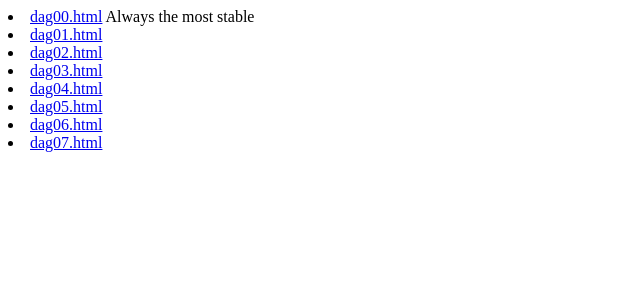
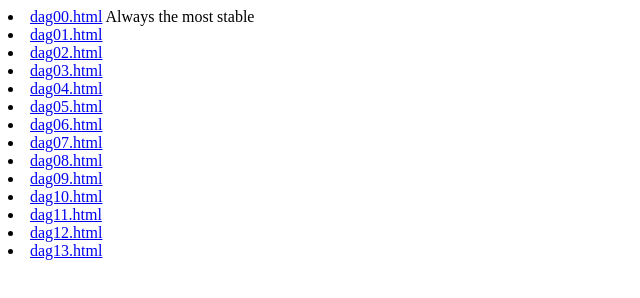
Before and after one commit to hpssjellis/tinyML-users-DAG, a website: page public/index.html in a window 1280 px wide. Shown: the whole page, without its empty margins (0-640 px from the left). Drawn offline with Linux system fonts and the light colour scheme.

Commit message:
Update index.html

```diff
--- a/public/index.html
+++ b/public/index.html
@@ -9,3 +9,9 @@
 <li><a href="dag05.html">dag05.html</a></li>
 <li><a href="dag06.html">dag06.html</a></li>
 <li><a href="dag07.html">dag07.html</a></li>
+<li><a href="dag08.html">dag08.html</a></li>
+<li><a href="dag09.html">dag09.html</a></li>
+<li><a href="dag10.html">dag10.html</a></li>
+<li><a href="dag11.html">dag11.html</a></li>
+<li><a href="dag12.html">dag12.html</a></li>
+<li><a href="dag13.html">dag13.html</a></li>
```
